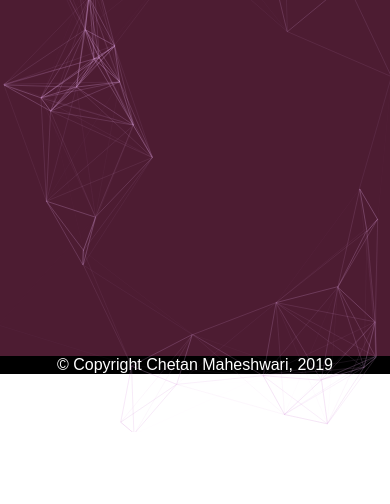
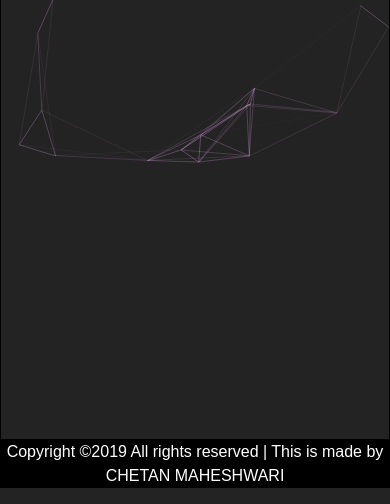
Before and after one commit to RadientBrain/brain_intro, a plain HTML site: page education.html in a window 390 px wide. Shown: the part 454-958 px from the top of the page. Before the commit the page ends 890 px from the top, so only its background shows below. Drawn offline with nearby package versions, Linux system fonts and the light colour scheme.

Commit message:
added responsiveness to all pages

```diff
--- a/education.html
+++ b/education.html
@@ -1,9 +1,13 @@
 <!DOCTYPE html>
 <html>
     <head>
-        <title>Chetan Maheshwari</title>
-		<link rel = "icon" type = "image/png" href = "resources\images\smallprofile.png">
-        <link rel="stylesheet" href="resources/styles/styleedu.css">
+			<title>Chetan Maheshwari</title>
+			<meta charset="utf-8">
+			<meta name="viewport" content="width=device-width, initial-scale=1, shrink-to-fit=no">
+			<link rel="stylesheet" href="https://stackpath.bootstrapcdn.com/bootstrap/4.3.1/css/bootstrap.min.css" integrity="sha384-ggOyR0iXCbMQv3Xipma34MD+dH/1fQ784/j6cY/iJTQUOhcWr7x9JvoRxT2MZw1T" crossorigin="anonymous">
+			<link rel = "icon" type = "image/png" href = "resources\images\smallprofile.png">
+			<link rel="stylesheet" href="resources\styles\style.css">
+			<link rel="stylesheet" href="resources\styles\style.css">
     </head>
     <body>
 
@@ -34,8 +38,15 @@
 		<script type="text/javascript" src="scripts/app.js"></script>
 
 		<footer>
-			 © Copyright Chetan Maheshwari, 2019
+				<p>
+						Copyright &copy;<script>document.write(new Date().getFullYear());</script> All rights reserved | This is  made by CHETAN MAHESHWARI</a>
+				</p>
 		</footer>
+
+		<script src="https://code.jquery.com/jquery-3.3.1.slim.min.js" integrity="sha384-q8i/X+965DzO0rT7abK41JStQIAqVgRVzpbzo5smXKp4YfRvH+8abtTE1Pi6jizo" crossorigin="anonymous"></script>
+		<script src="https://cdnjs.cloudflare.com/ajax/libs/popper.js/1.14.7/umd/popper.min.js" integrity="sha384-UO2eT0CpHqdSJQ6hJty5KVphtPhzWj9WO1clHTMGa3JDZwrnQq4sF86dIHNDz0W1" crossorigin="anonymous"></script>
+		<script src="https://stackpath.bootstrapcdn.com/bootstrap/4.3.1/js/bootstrap.min.js" integrity="sha384-JjSmVgyd0p3pXB1rRibZUAYoIIy6OrQ6VrjIEaFf/nJGzIxFDsf4x0xIM+B07jRM" crossorigin="anonymous"></script>
+
 
 	</body>
 </html>
```
Also changed, not shown: index.html (+1 -1 lines).
